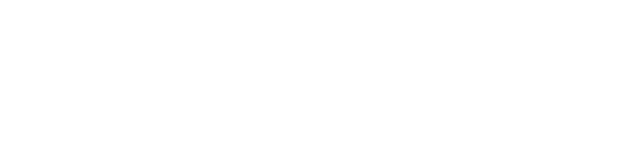
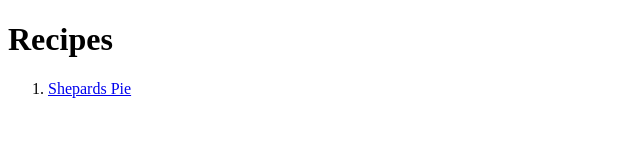
Before and after one commit to jongendron/odin-recipes, a plain HTML site: page index.html in a window 1280 px wide. Shown: the whole page, without its empty margins (0-640 px from the left). Drawn offline with Linux system fonts and the light colour scheme.

Commit message:
Add First Recipe
Added first recipe and linked it to home page. This
commit shows the pervasive structure that defines
the linkage between the website home page and the
recipes stored in the recipes directory.

```diff
--- a/index.html
+++ b/index.html
@@ -5,5 +5,9 @@
     <title>Odin Recipes</title>
 </head>
 <body>
+    <h1>Recipes</h1>
+    <ol>
+        <li><a href="recipes/shepards-pie.html">Shepards Pie</a></li>
+    </ol>
 </body>
 </html>
```
Also changed, not shown: recipes/shepards-pie.html (added, +11 -0 lines).
